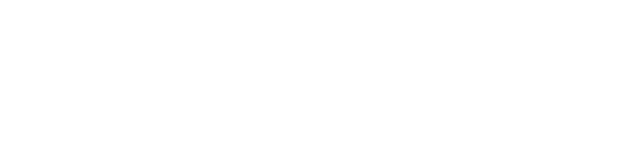
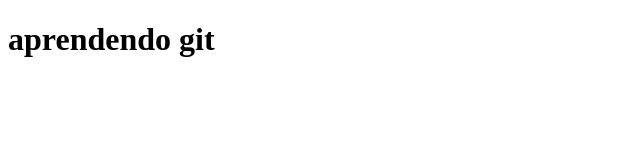
Before and after one commit to devlcasagrande/tutorialgit, a plain HTML site: page index.html in a window 1280 px wide. Shown: the whole page, without its empty margins (0-640 px from the left). Drawn offline with Linux system fonts and the light colour scheme.

Commit message:
criar paragrado

```diff
--- a/index.html
+++ b/index.html
@@ -7,6 +7,6 @@
     <title>Document</title>
 </head>
 <body>
-
+    <h1>aprendendo git</h1>
 </body>
 </html>
```
